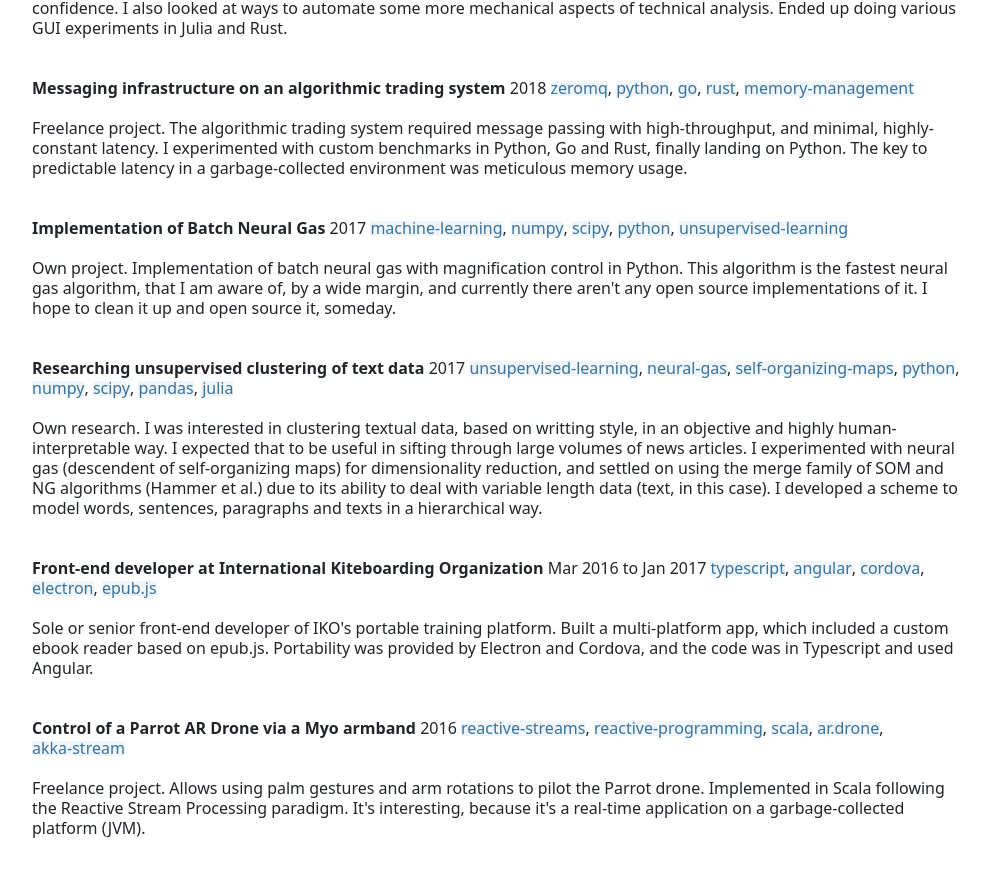
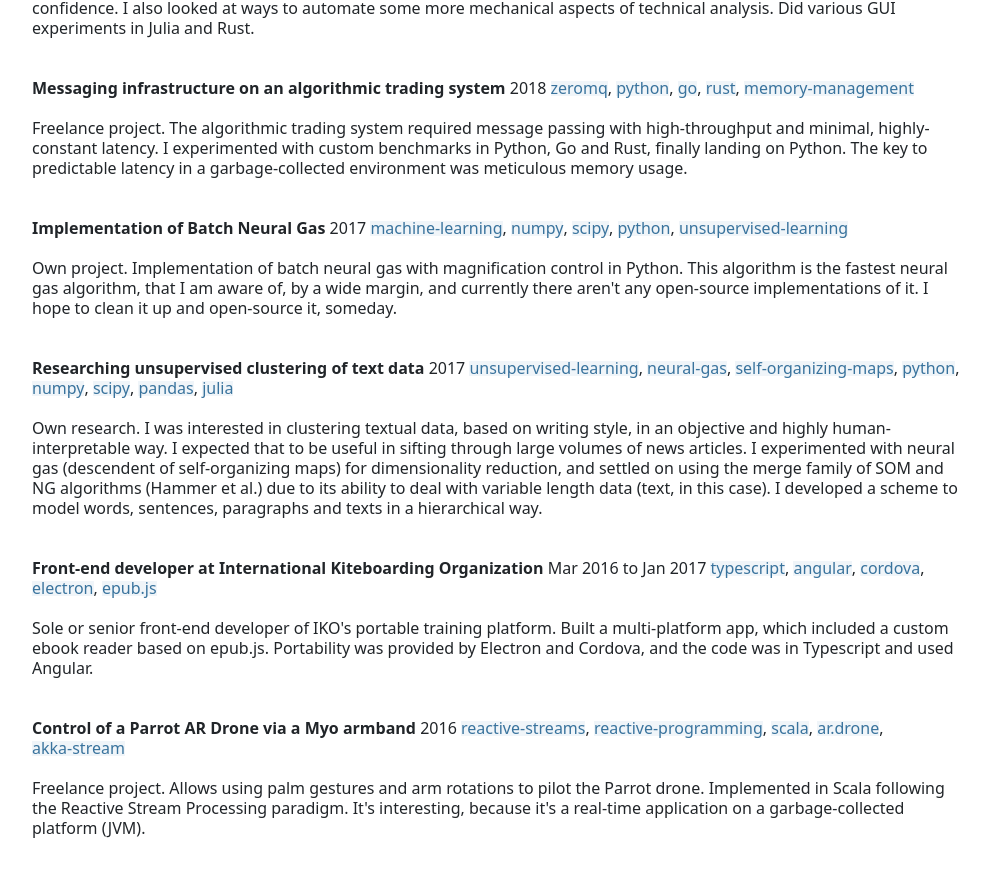
Before and after one commit to dmos62/resume, a plain HTML site: page index.html in a window 1280 px wide. Shown: the part 922-1801 px from the top of the page, without its empty margins (140-1130 px from the left). Drawn offline with nearby package versions, Linux system fonts and the light colour scheme.

Commit message:
Deploying to gh-pages from @ dmos62/resume@8751de45a4e9dc624da7ddced81b82e88e0e7976 🚀

```diff
--- a/index.html
+++ b/index.html
@@ -332,7 +332,7 @@
                   </nobr>
               </div>
               <p>
-                Own research. Was experimenting with ways to train a technical trader. Technical trading being an experience-critical occupation, I looked for ways to provide simulated trading environments, for faster development of strategies, skill and confidence. I also looked at ways to automate some more mechanical aspects of technical analysis. Ended up doing various GUI experiments in Julia and Rust.
+                Own research. Was experimenting with ways to train a technical trader. Technical trading being an experience-critical occupation, I looked for ways to provide simulated trading environments, for faster development of strategies, skill and confidence. I also looked at ways to automate some more mechanical aspects of technical analysis. Did various GUI experiments in Julia and Rust.
               </p>
             </li>
             <li>
@@ -368,7 +368,7 @@
                   </nobr>
               </div>
               <p>
-                Freelance project. The algorithmic trading system required message passing with high-throughput, and minimal, highly-constant latency. I experimented with custom benchmarks in Python, Go and Rust, finally landing on Python. The key to predictable latency in a garbage-collected environment was meticulous memory usage.
+                Freelance project. The algorithmic trading system required message passing with high-throughput and minimal, highly-constant latency. I experimented with custom benchmarks in Python, Go and Rust, finally landing on Python. The key to predictable latency in a garbage-collected environment was meticulous memory usage.
               </p>
             </li>
             <li>
@@ -404,7 +404,7 @@
                   </nobr>
               </div>
               <p>
-                Own project. Implementation of batch neural gas with magnification control in Python. This algorithm is the fastest neural gas algorithm, that I am aware of, by a wide margin, and currently there aren't any open source implementations of it. I hope to clean it up and open source it, someday.
+                Own project. Implementation of batch neural gas with magnification control in Python. This algorithm is the fastest neural gas algorithm, that I am aware of, by a wide margin, and currently there aren't any open-source implementations of it. I hope to clean it up and open-source it, someday.
               </p>
             </li>
             <li>
@@ -455,7 +455,7 @@
                   </nobr>
               </div>
               <p>
-                Own research. I was interested in clustering textual data, based on writting style, in an objective and highly human-interpretable way. I expected that to be useful in sifting through large volumes of news articles. I experimented with neural gas (descendent of self-organizing maps) for dimensionality reduction, and settled on using the merge family of SOM and NG algorithms (Hammer et al.) due to its ability to deal with variable length data (text, in this case). I developed a scheme to model words, sentences, paragraphs and texts in a hierarchical way.
+                Own research. I was interested in clustering textual data, based on writing style, in an objective and highly human-interpretable way. I expected that to be useful in sifting through large volumes of news articles. I experimented with neural gas (descendent of self-organizing maps) for dimensionality reduction, and settled on using the merge family of SOM and NG algorithms (Hammer et al.) due to its ability to deal with variable length data (text, in this case). I developed a scheme to model words, sentences, paragraphs and texts in a hierarchical way.
               </p>
             </li>
             <li>
```
